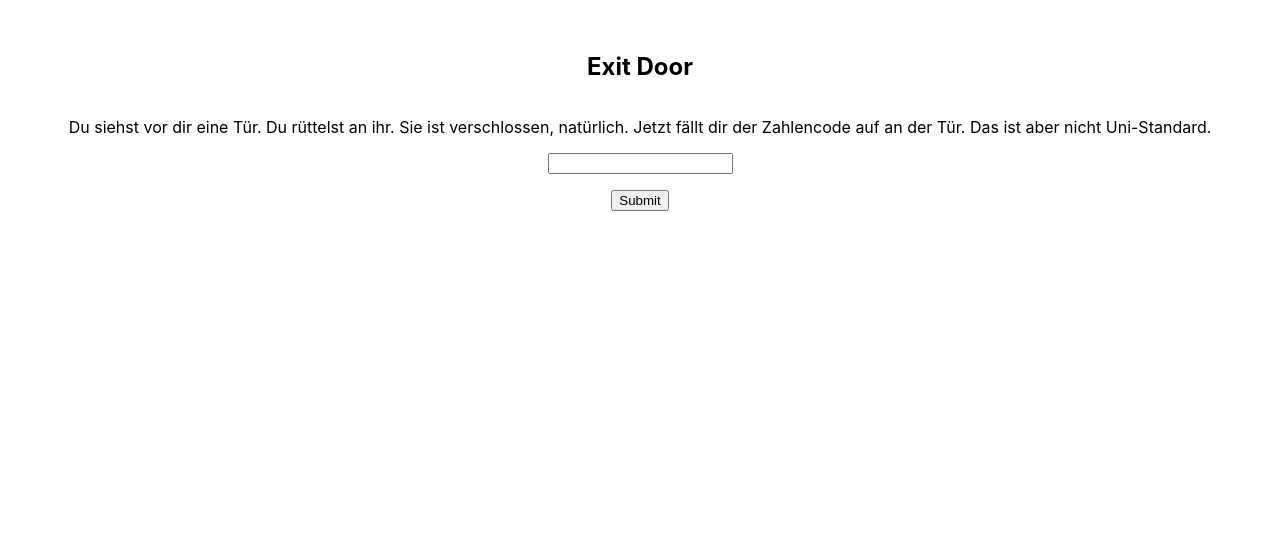
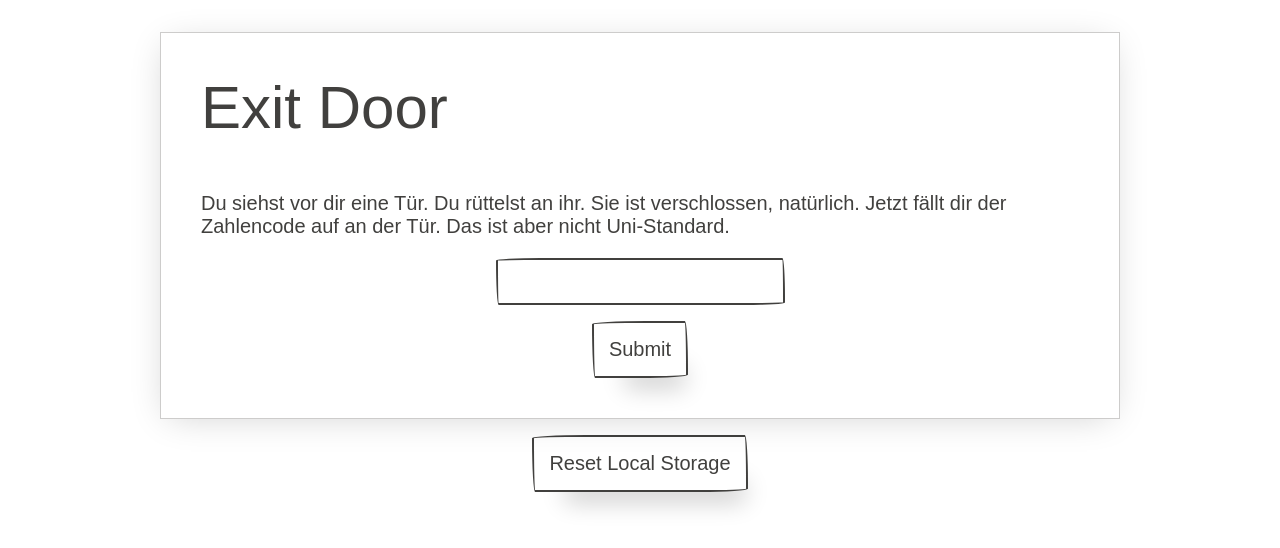
Before and after one commit to finnp/sven-exit-game, a React (Vite) app: page / in a window 1280 px wide. Shown: the top 548 px of the page. Built offline with nearby package versions, Linux system fonts and the light colour scheme; a web font is replaced by a local one.

Commit message:
Use paper css

```diff
--- a/index.html
+++ b/index.html
@@ -1,13 +1,17 @@
 <!DOCTYPE html>
 <html lang="en">
+
 <head>
   <meta charset="UTF-8" />
   <link rel="icon" type="image/svg+xml" href="/src/favicon.svg" />
   <meta name="viewport" content="width=device-width, initial-scale=1.0" />
+  <link rel="stylesheet" href="https://unpkg.com/papercss@1.8.3/dist/paper.min.css">
   <title>Vite App</title>
 </head>
+
 <body>
   <div id="root"></div>
   <script type="module" src="/src/main.tsx"></script>
 </body>
+
 </html>
--- a/src/App.tsx
+++ b/src/App.tsx
@@ -1,7 +1,28 @@
-import { ExitDoor } from "./views/ExitDoor"
+import Centered from "./components/Centered";
+import Spacer from "./components/Spacer";
+import { ExitDoor } from "./views/ExitDoor";
 
 function App() {
-  return <ExitDoor />
+  return (
+    <div>
+      <ExitDoor />
+      <ResetLocalStorage />
+    </div>
+  );
 }
 
-export default App
+export default App;
+
+function ResetLocalStorage() {
+  return (
+    <Centered>
+      <Spacer />
+      <button onClick={resetLocalStorage}>Reset Local Storage</button>
+    </Centered>
+  );
+
+  function resetLocalStorage() {
+    localStorage.clear();
+    location.reload();
+  }
+}
--- a/src/Layout.tsx
+++ b/src/Layout.tsx
@@ -1,11 +1,9 @@
-import styled from "styled-components";
+import { ReactNode } from "react";
 
-const Layout = styled.section`
-  display: flex;
-  flex-direction: column;
-  justify-content: center;
-  align-items: center;
-  margin: 32px;
-`;
-
-export default Layout;
+export default function Layout({ children }: { children: ReactNode }) {
+  return (
+    <div style={{ marginTop: 32 }} className="paper container">
+      {children}
+    </div>
+  );
+}
--- /dev/null
+++ b/src/components/Centered.tsx
@@ -0,0 +1,9 @@
+import styled from "styled-components";
+
+const Centered = styled.div`
+  display: flex;
+  flex-direction: column;
+  align-items: center;
+`;
+
+export default Centered
--- /dev/null
+++ b/src/components/Headline.tsx
@@ -0,0 +1,7 @@
+import styled from "styled-components";
+
+const Headline = styled.h2`
+  margin-top: 0;
+`;
+
+export default Headline;
--- a/src/views/ExitDoor.tsx
+++ b/src/views/ExitDoor.tsx
@@ -1,5 +1,7 @@
 import { useState } from "react";
 import { useLocalStorage } from "usehooks-ts";
+import Centered from "../components/Centered";
+import Headline from "../components/Headline";
 import Spacer from "../components/Spacer";
 import Layout from "../Layout";
 
@@ -12,7 +14,7 @@ export function ExitDoor() {
   if (unlocked) {
     return (
       <Layout>
-        <h1>Exit Door</h1>
+        <Headline>Exit Door</Headline>
         <p>Du hast es geschafft! Jetzt aber schnell die Welt retten.</p>
       </Layout>
     );
@@ -20,15 +22,17 @@ export function ExitDoor() {
 
   return (
     <Layout>
-      <h1>Exit Door</h1>
+      <Headline>Exit Door</Headline>
       <p>
         Du siehst vor dir eine Tür. Du rüttelst an ihr. Sie ist verschlossen,
         natürlich. Jetzt fällt dir der Zahlencode auf an der Tür. Das ist aber
         nicht Uni-Standard.
       </p>
-      <input value={input} onChange={(e) => setInput(e.target.value)} />
-      <Spacer />
-      <button onClick={onSubmitCode}>Submit</button>
+      <Centered>
+        <input value={input} onChange={(e) => setInput(e.target.value)} />
+        <Spacer />
+        <button onClick={onSubmitCode}>Submit</button>
+      </Centered>
     </Layout>
   );
 
```
Lines whose indentation alone changed are shown as unchanged.
